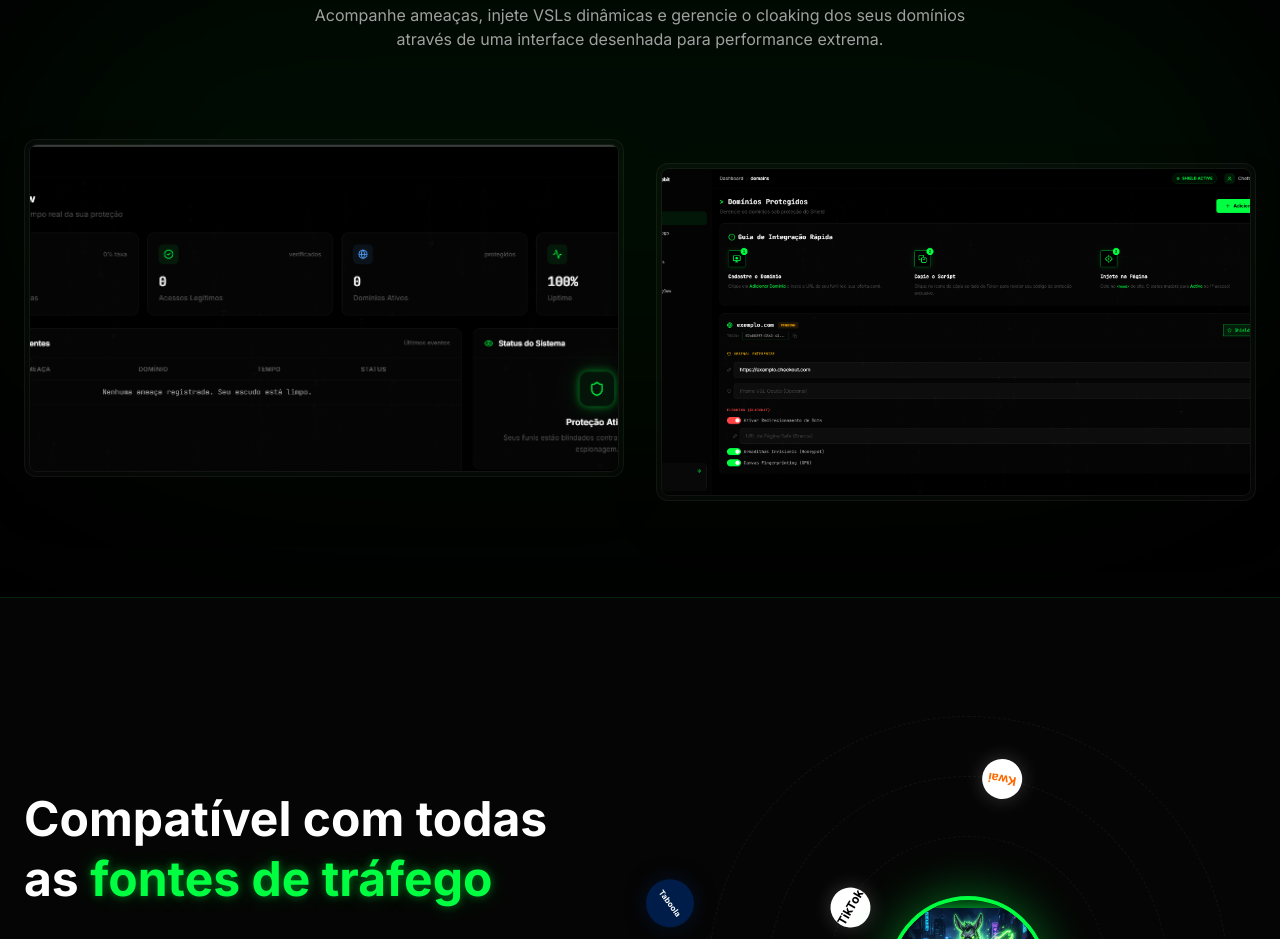
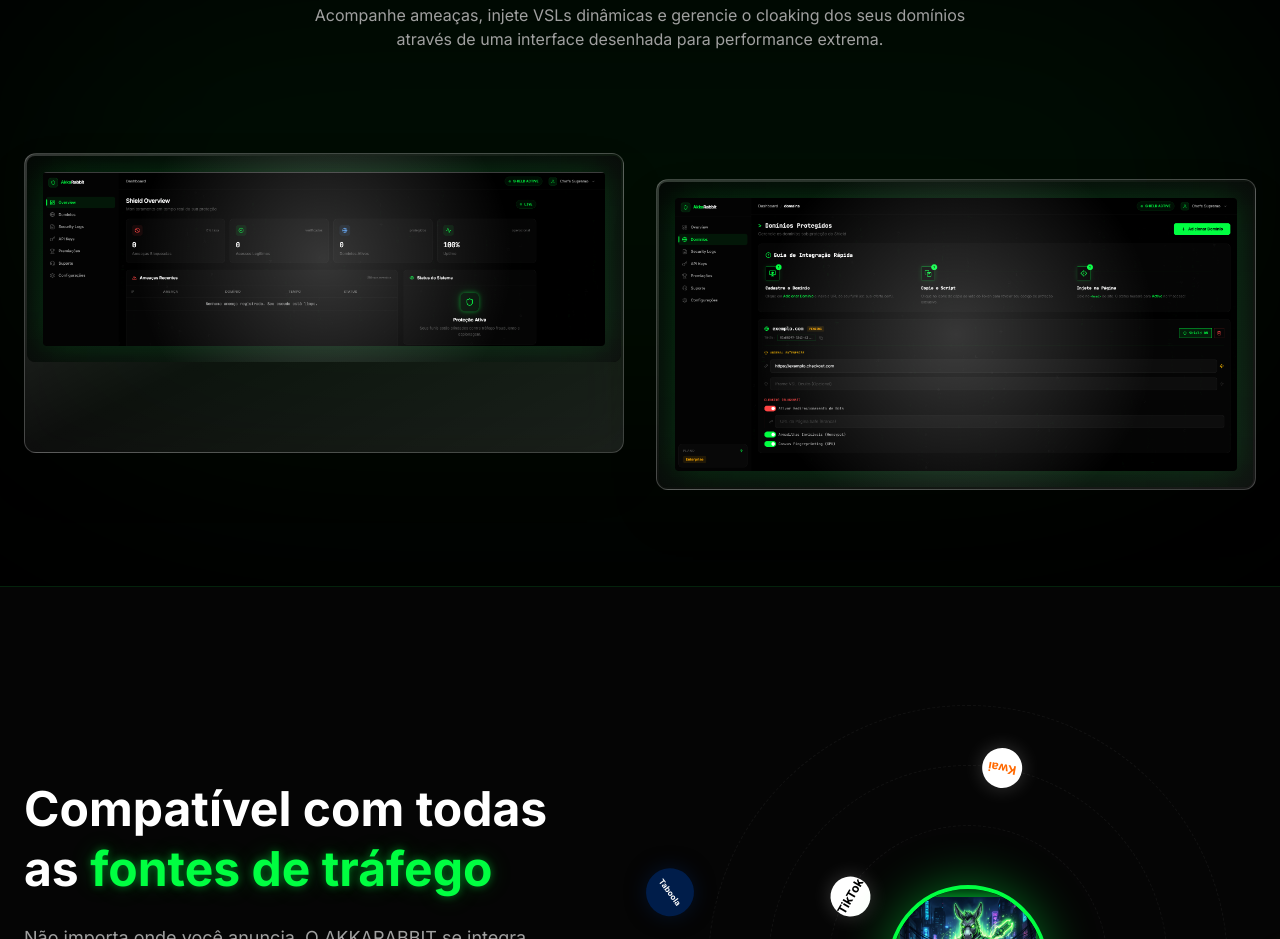
Before and after one commit to alandesouza777z-ship-it/Akka-Rabbit, a Next.js app: page / in a window 1280 px wide. Shown: the part 1000-1939 px from the top of the page. Built offline with nearby package versions, Linux system fonts and the light colour scheme.

Commit message:
feat: enhance 3D tilt effect and ensure dashboard preview images are fully visible with object-contain

```diff
--- a/src/app/page.tsx
+++ b/src/app/page.tsx
@@ -265,12 +265,26 @@ export default function LandingPage() {
             </p>
           </motion.div>
 
-          <div className="flex flex-col lg:flex-row gap-8 items-center justify-center relative z-10 perspective-1000">
-            <TiltCard className="w-full lg:w-1/2 aspect-video bg-black/40 backdrop-blur-md">
-              <div className="w-full h-full bg-[url('/dashboard-preview-1.png')] bg-cover bg-center transition-opacity" />
+          <div className="flex flex-col lg:flex-row gap-8 items-center justify-center relative z-10 perspective-[2000px]">
+            <TiltCard className="w-full lg:w-1/2 min-h-[300px]">
+              <div className="w-full h-full relative p-2 md:p-4 bg-gradient-to-br from-[#050505] to-[#111] rounded-lg">
+                <div className="absolute inset-0 bg-neon/5 blur-3xl pointer-events-none" />
+                <img
+                  src="/dashboard-preview-1.png"
+                  alt="Dashboard View 1"
+                  className="w-full h-full object-contain rounded drop-shadow-[0_0_15px_rgba(0,255,65,0.15)] relative z-10"
+                />
+              </div>
             </TiltCard>
-            <TiltCard className="w-full lg:w-1/2 aspect-video bg-black/40 backdrop-blur-md mt-4 lg:mt-12">
-              <div className="w-full h-full bg-[url('/dashboard-preview-2.png')] bg-cover bg-center transition-opacity" />
+            <TiltCard className="w-full lg:w-1/2 min-h-[300px] lg:mt-16">
+              <div className="w-full h-full relative p-2 md:p-4 bg-gradient-to-br from-[#050505] to-[#111] rounded-lg">
+                <div className="absolute inset-0 bg-neon/5 blur-3xl pointer-events-none" />
+                <img
+                  src="/dashboard-preview-2.png"
+                  alt="Dashboard View 2"
+                  className="w-full h-full object-contain rounded drop-shadow-[0_0_15px_rgba(0,255,65,0.15)] relative z-10"
+                />
+              </div>
             </TiltCard>
           </div>
         </div>
--- a/src/components/TiltCard.tsx
+++ b/src/components/TiltCard.tsx
@@ -1,7 +1,7 @@
 "use client";
 
-import { useRef, useState } from "react";
-import { motion, useMotionValue, useSpring, useTransform } from "framer-motion";
+import { useRef } from "react";
+import { motion, useMotionValue, useSpring, useTransform, useMotionTemplate } from "framer-motion";
 
 export default function TiltCard({ children, className = "" }: { children: React.ReactNode, className?: string }) {
   const ref = useRef<HTMLDivElement>(null);
@@ -9,11 +9,17 @@ export default function TiltCard({ children, className = "" }: { children: React
   const x = useMotionValue(0);
   const y = useMotionValue(0);
 
-  const mouseXSpring = useSpring(x, { stiffness: 150, damping: 20 });
-  const mouseYSpring = useSpring(y, { stiffness: 150, damping: 20 });
+  const mouseXSpring = useSpring(x, { stiffness: 300, damping: 20 });
+  const mouseYSpring = useSpring(y, { stiffness: 300, damping: 20 });
 
-  const rotateX = useTransform(mouseYSpring, [-0.5, 0.5], ["10deg", "-10deg"]);
-  const rotateY = useTransform(mouseXSpring, [-0.5, 0.5], ["-10deg", "10deg"]);
+  // Increased the rotation angles to make the 3D effect more pronounced
+  const rotateX = useTransform(mouseYSpring, [-0.5, 0.5], ["25deg", "-25deg"]);
+  const rotateY = useTransform(mouseXSpring, [-0.5, 0.5], ["-25deg", "25deg"]);
+
+  // Glare position based on mouse movement
+  const glareX = useTransform(mouseXSpring, [-0.5, 0.5], ["0%", "100%"]);
+  const glareY = useTransform(mouseYSpring, [-0.5, 0.5], ["0%", "100%"]);
+  const glareBackground = useMotionTemplate`radial-gradient(circle at ${glareX} ${glareY}, rgba(255,255,255,0.2) 0%, rgba(255,255,255,0) 60%)`;
 
   const handleMouseMove = (e: React.MouseEvent<HTMLDivElement>) => {
     if (!ref.current) return;
@@ -43,9 +49,18 @@ export default function TiltCard({ children, className = "" }: { children: React
         rotateY,
         transformStyle: "preserve-3d",
       }}
-      className={`relative rounded-xl overflow-hidden glass-card p-1 shadow-2xl transition-shadow hover:shadow-[0_0_50px_rgba(0,255,65,0.2)] ${className}`}
+      className={`relative rounded-xl p-[2px] transition-all duration-200 hover:shadow-[0_0_80px_rgba(0,255,65,0.3)] bg-gradient-to-br from-white/20 via-white/5 to-white/10 backdrop-blur-xl border border-white/20 shadow-2xl ${className}`}
     >
-      <div style={{ transform: "translateZ(30px)" }} className="relative h-full w-full rounded-lg overflow-hidden border border-white/5">
+      <div
+        style={{ transform: "translateZ(50px)", transformStyle: "preserve-3d" }}
+        className="relative h-full w-full rounded-lg overflow-hidden bg-black/60 shadow-inner flex items-center justify-center"
+      >
+        {/* Dynamic glare that follows the mouse */}
+        <motion.div
+          className="pointer-events-none absolute inset-0 z-50"
+          style={{ background: glareBackground }}
+        />
+
         {children}
       </div>
     </motion.div>
```
